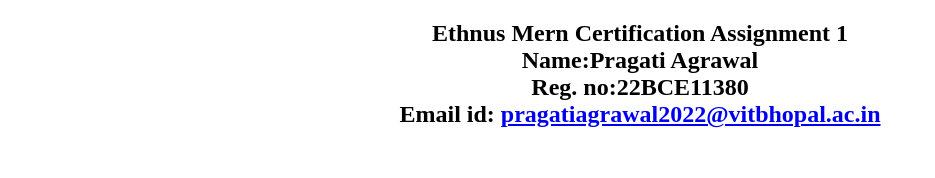
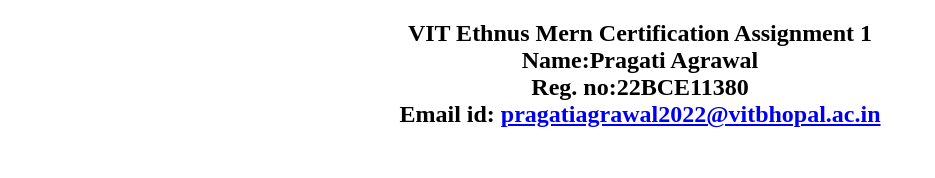
Before and after one commit to Pragati-03/Vit_intern_a1, a plain HTML site: page index.html in a window 1280 px wide. Shown: the top 178 px of the page, without its empty margins (0-935 px from the left). Drawn offline with Linux system fonts and the light colour scheme.

Commit message:
Update index.html

```diff
--- a/index.html
+++ b/index.html
@@ -3,10 +3,10 @@
 <head>
     <meta charset="UTF-8">
     <meta name="viewport" content="width=device-width, initial-scale=1.0">
-    <title>Document</title>
+    <title>index</title>
 </head>
 <body>
-    <H2 style="text-align: center;">Ethnus Mern Certification Assignment 1
+    <H2 style="text-align: center;">VIT Ethnus Mern Certification Assignment 1
         <br>
 
         Name:Pragati Agrawal <br>Reg. no:22BCE11380 <br>Email id: <a href= "mailto:pragatiagrawal2022@vitbhopal.ac.in">pragatiagrawal2022@vitbhopal.ac.in</a>
```
